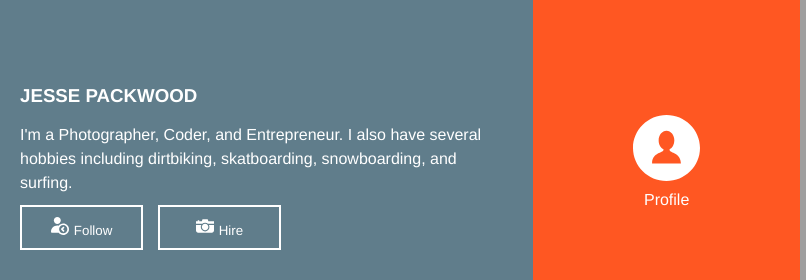
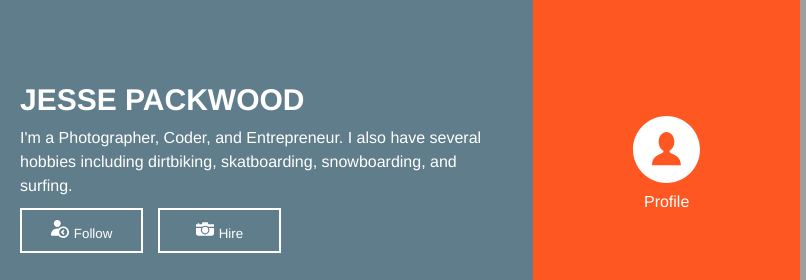
Before and after one commit to Jessewood/jp-comp-challenge-1, a plain HTML site: page static-comp-challenge-1/index.html in a window 1280 px wide. Shown: the top 280 px of the page, 0-806 px from the left. Drawn offline with Linux system fonts and the light colour scheme; grey boxes are pictures that could not be loaded.

Commit message:
second commit

```diff
--- a/static-comp-challenge-1/style.css
+++ b/static-comp-challenge-1/style.css
@@ -13,7 +13,9 @@ main {
 }
 
 h1 {
-  margin-bottom: 15px;
+  font-size: 30px;
+  line-height: 1.1em;
+  margin-bottom: 10px;
 }
 
 .follow-button, .hire-button {
```
